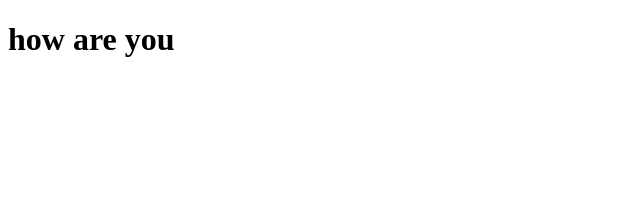
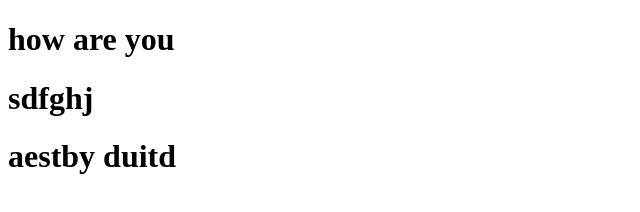
Before and after one commit to Anilgj001/testclass, a plain HTML site: page index.html in a window 1280 px wide. Shown: the whole page, without its empty margins (0-640 px from the left). Drawn offline with Linux system fonts and the light colour scheme.

Commit message:
get set go

```diff
--- a/index.html
+++ b/index.html
@@ -7,5 +7,7 @@
 </head>
 <body>
     <h1> how are you </h1>
+    <h1> sdfghj </h1>
+    <h1> aestby duitd </h1>
 </body>
 </html>
```
